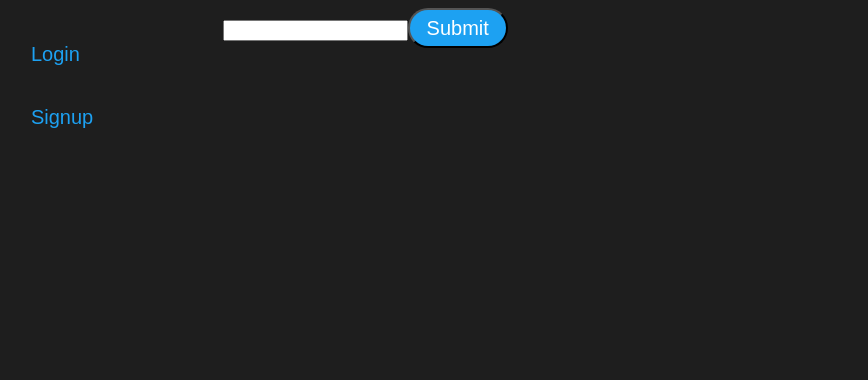
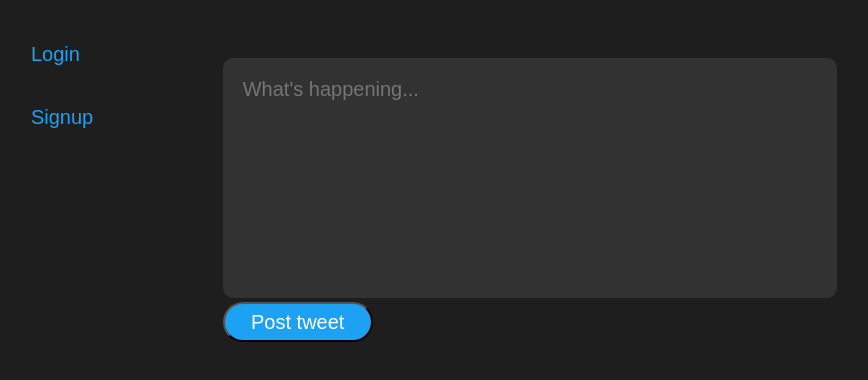
Before and after one commit to owenmoogk/django-twitter, a React (Create React App) app in the folder src/frontend/: page /compose in a window 1280 px wide. Shown: the top 380 px of the page, without its empty margins (130-998 px from the left). Built offline with nearby package versions, Linux system fonts and the light colour scheme; the HTML template or start-up script is replaced by a standard one.

Commit message:
styling for compose

```diff
--- a/src/frontend/src/components/compose/Compose.js
+++ b/src/frontend/src/components/compose/Compose.js
@@ -1,4 +1,5 @@
 import React, { useState } from "react"
+import './compose.css'
 
 export default function Compose(props) {
 
@@ -27,15 +28,17 @@
 	};
 
 	return (
-		<div>
+		<div id='compose'>
 			<form onSubmit={e => composeTweet(e, { content: content })}>
-				<input
-					type='text'
+				<textarea
+					maxLength="256"
 					onChange={(e) => setContent(e.target.value)}
 					value={content}
+					placeholder="What's happening..."
 				>
-				</input>
-				<input type='submit' />
+				</textarea>
+				<br/>
+				<input type='submit' value="Post tweet"/>
 			</form>
 			<h2>{message}</h2>
 		</div>
--- /dev/null
+++ b/src/frontend/src/components/compose/compose.css
@@ -0,0 +1,19 @@
+#compose{
+	margin-top: 50px;
+}
+
+#compose textarea{
+	width: 100%;
+	height: 200px;
+	background-color: rgb(50, 50, 50);
+	border: none;
+	resize: none;
+	padding: 20px;
+	border-radius: 10px;
+	font-size: 20px;
+	color: white;
+}
+
+#compose input[type="submit"]{
+	width: 150px;
+}
```
